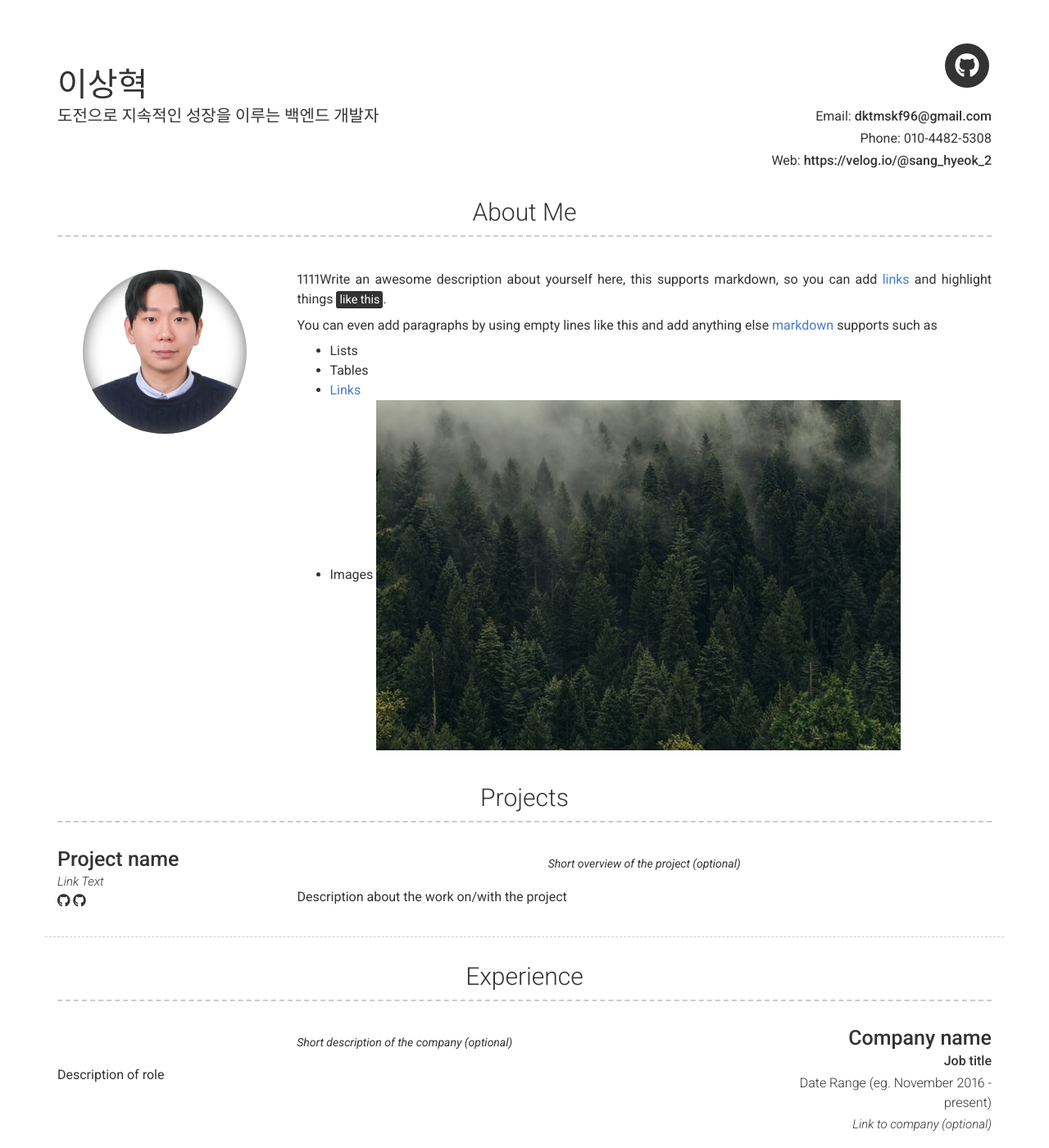
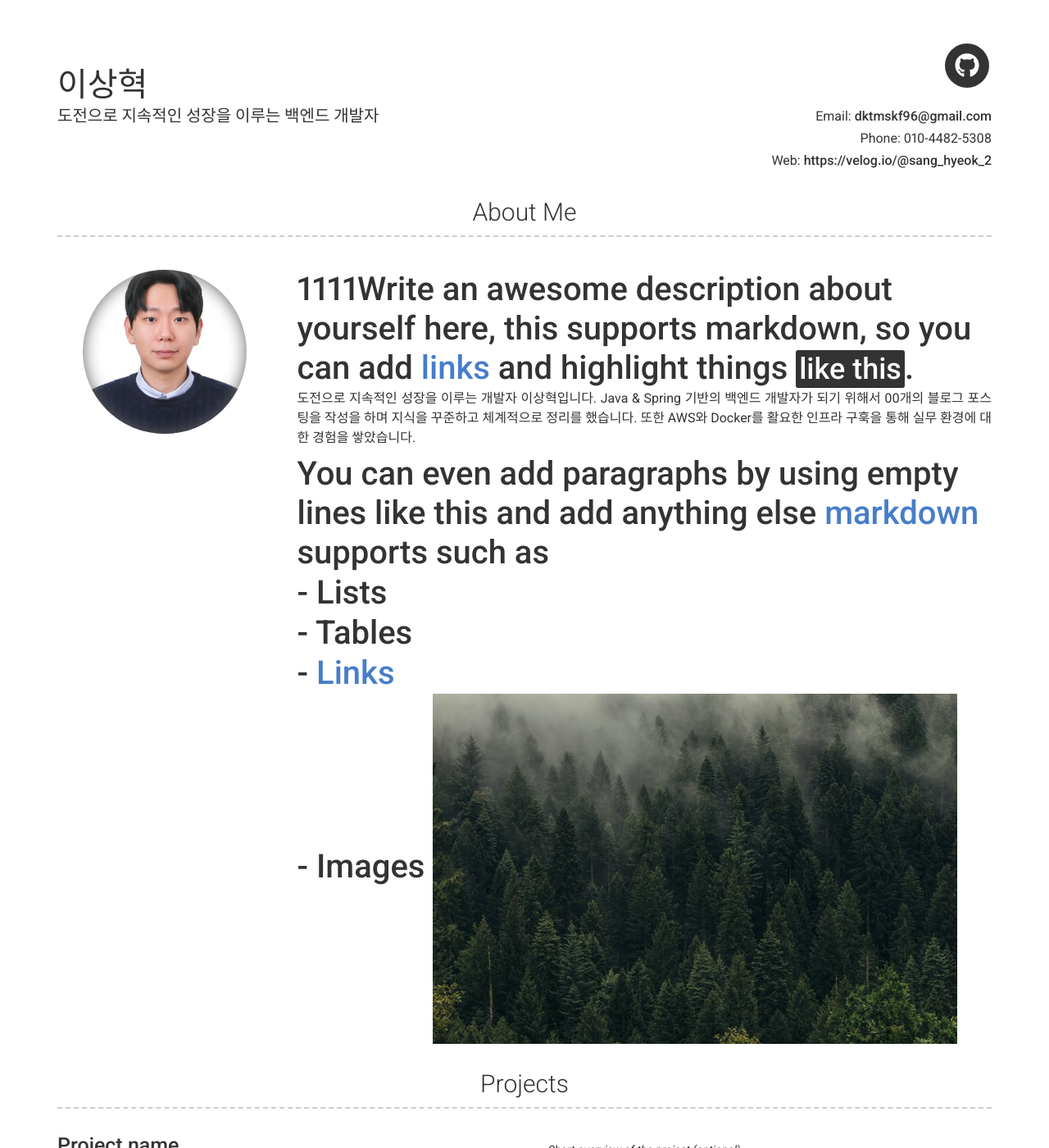
Before and after one commit to hyeok96/hyeok96.github.io, a Jekyll site: the page built from index.md, in a window 1280 px wide and 1400 px high. Shown: the whole window at 82% size. Built offline with Jekyll 4.4.1, drawn with Linux system fonts in a browser that asks for light colours; nearby versions of some CDN libraries.

Commit message:
about me 수정

```diff
--- a/_config.yml
+++ b/_config.yml
@@ -52,13 +52,17 @@ github_username:  jekyll
 # about_title: About Me (Use this to override about section title)
 about_profile_image: images/resume.jpeg
 about_content: | # this will include new lines to allow paragraphs
-  1111Write an awesome description about yourself here, this supports markdown, so you can add [links](http://foobar.com) and highlight things <mark>like this</mark>.
+  # 1111Write an awesome description about yourself here, this supports markdown, so you can add [links](http://foobar.com) and highlight things <mark>like this</mark>.
+    도전으로 지속적인 성장을 이루는 개발자 이상혁입니다.
+    Java & Spring 기반의 백엔드 개발자가 되기 위해서 00개의 블로그 포스팅을 작성을 하며 지식을 꾸준하고 체계적으로 정리를 했습니다. 또한 AWS와 Docker를 활요한 인프라 구훅을 통해 실무 환경에 대한 경험을 쌓았습니다.
 
-  You can even add paragraphs by using empty lines like this and add anything else [markdown](https://www.markdownguide.org/getting-started#what-is-markdown) supports such as
-    - Lists
-    - Tables
-    - <a href="google.com">Links</a>
-    - Images ![alt text](/images/landscape-trees.jpg "Trees")
+
+
+  # You can even add paragraphs by using empty lines like this and add anything else [markdown](https://www.markdownguide.org/getting-started#what-is-markdown) supports such as
+  #   - Lists
+  #   - Tables
+  #   - <a href="google.com">Links</a>
+  #   - Images ![alt text](/images/landscape-trees.jpg "Trees")
 
 content:
   - title: Projects # Title for the section
```
